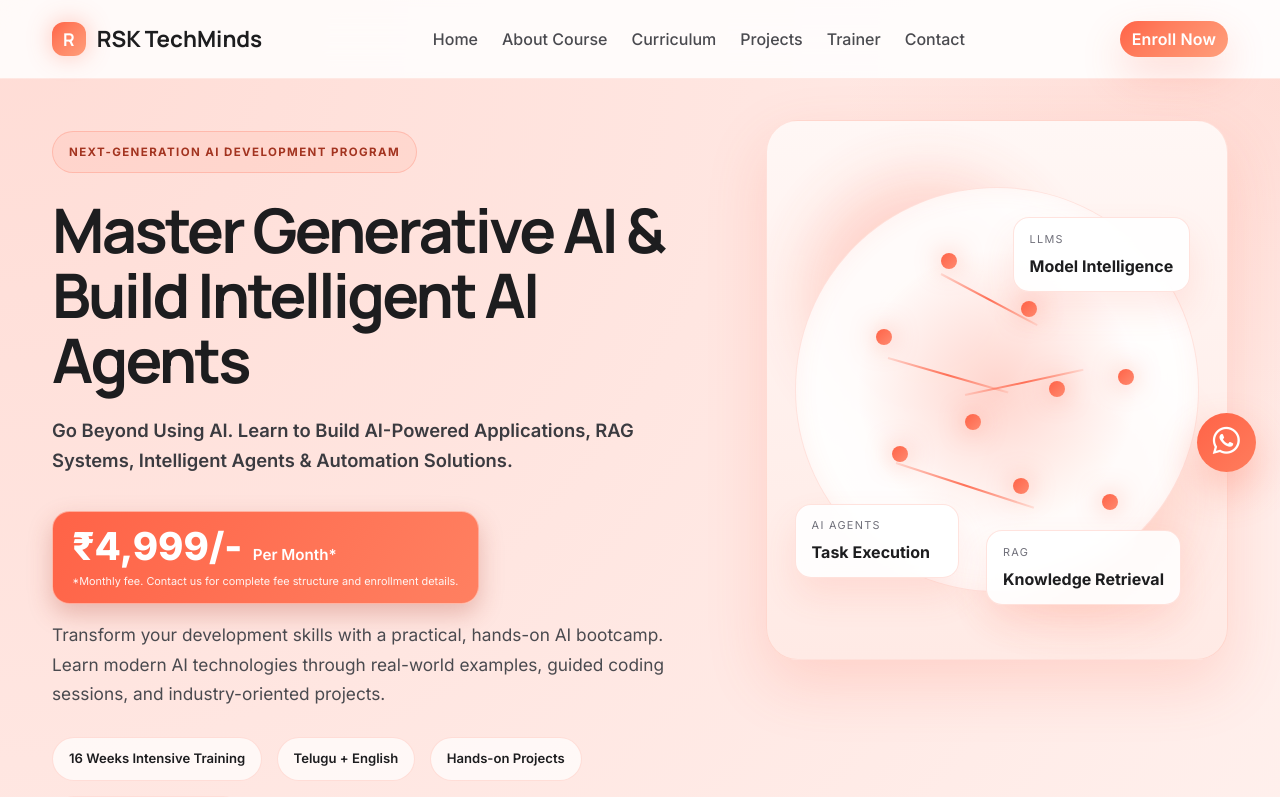
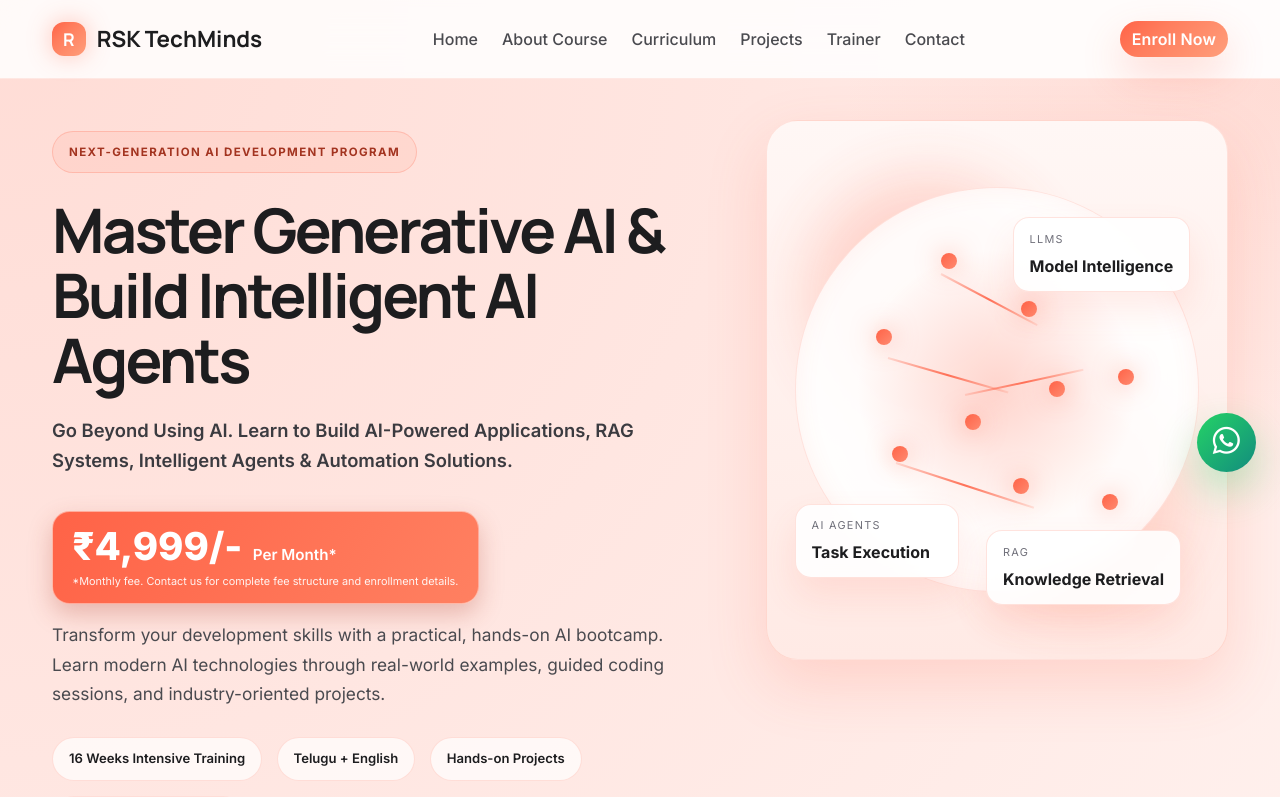
Before and after one commit to SatishKonduru/Gen-AI-Course, a React (Vite) app: page / in a window 1280 px wide. Shown: the top 797 px of the page. Built offline with nearby package versions, Linux system fonts and the light colour scheme.

Commit message:
whatsapp icon color changed to green

```diff
--- a/src/App.css
+++ b/src/App.css
@@ -966,9 +966,9 @@ h6 {
   width: 3.7rem;
   height: 3.7rem;
   border-radius: 50%;
-  background: linear-gradient(135deg, #ff6347, #ff7d5d);
+  background: linear-gradient(135deg, #25d366, #128c7e);
   color: white;
-  box-shadow: 0 18px 40px rgba(255, 99, 71, 0.33);
+  box-shadow: 0 18px 40px rgba(37, 211, 102, 0.33);
   font-size: 1.7rem;
   text-decoration: none;
 }
@@ -998,7 +998,7 @@ h6 {
 
 .floating-whatsapp:hover {
   transform: translateY(-3px);
-  box-shadow: 0 22px 45px rgba(255, 99, 71, 0.4);
+  box-shadow: 0 22px 45px rgba(37, 211, 102, 0.4);
 }
 
 @media (max-width: 991.98px) {
```
